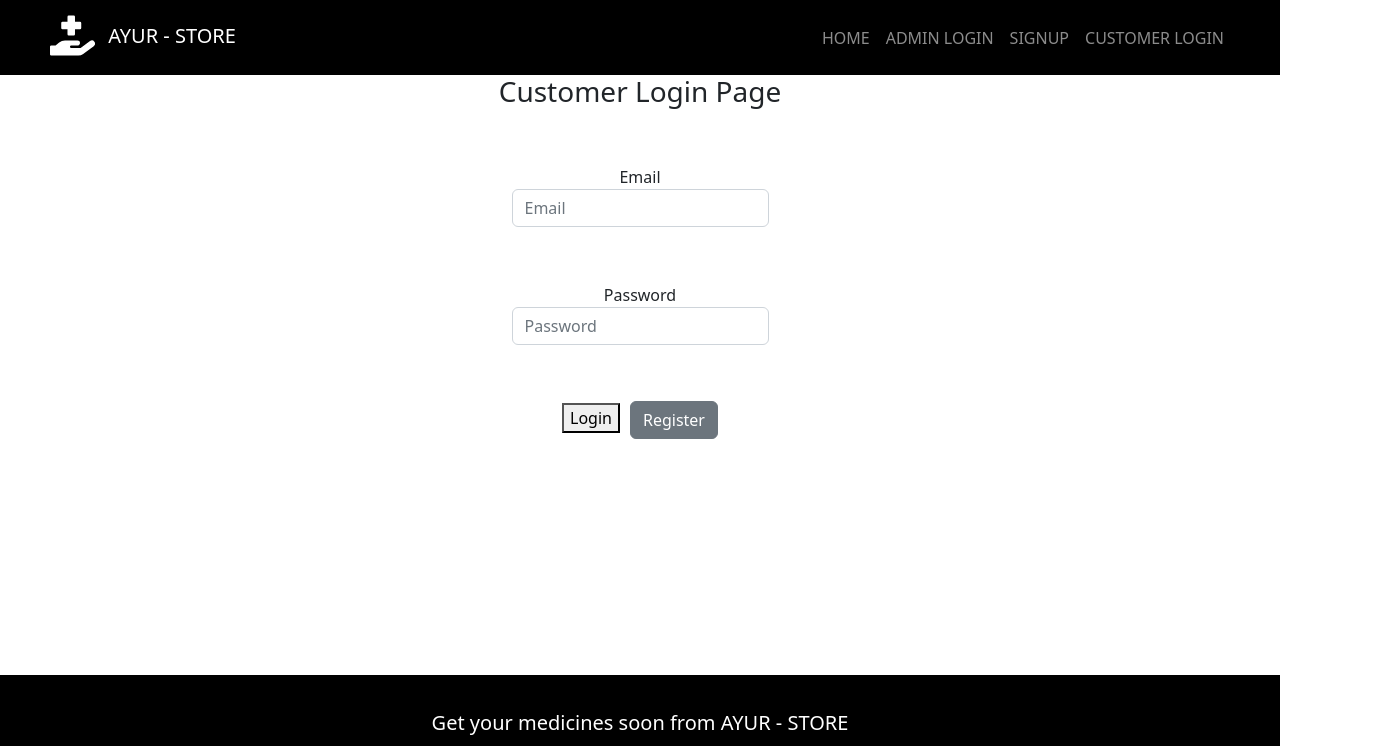
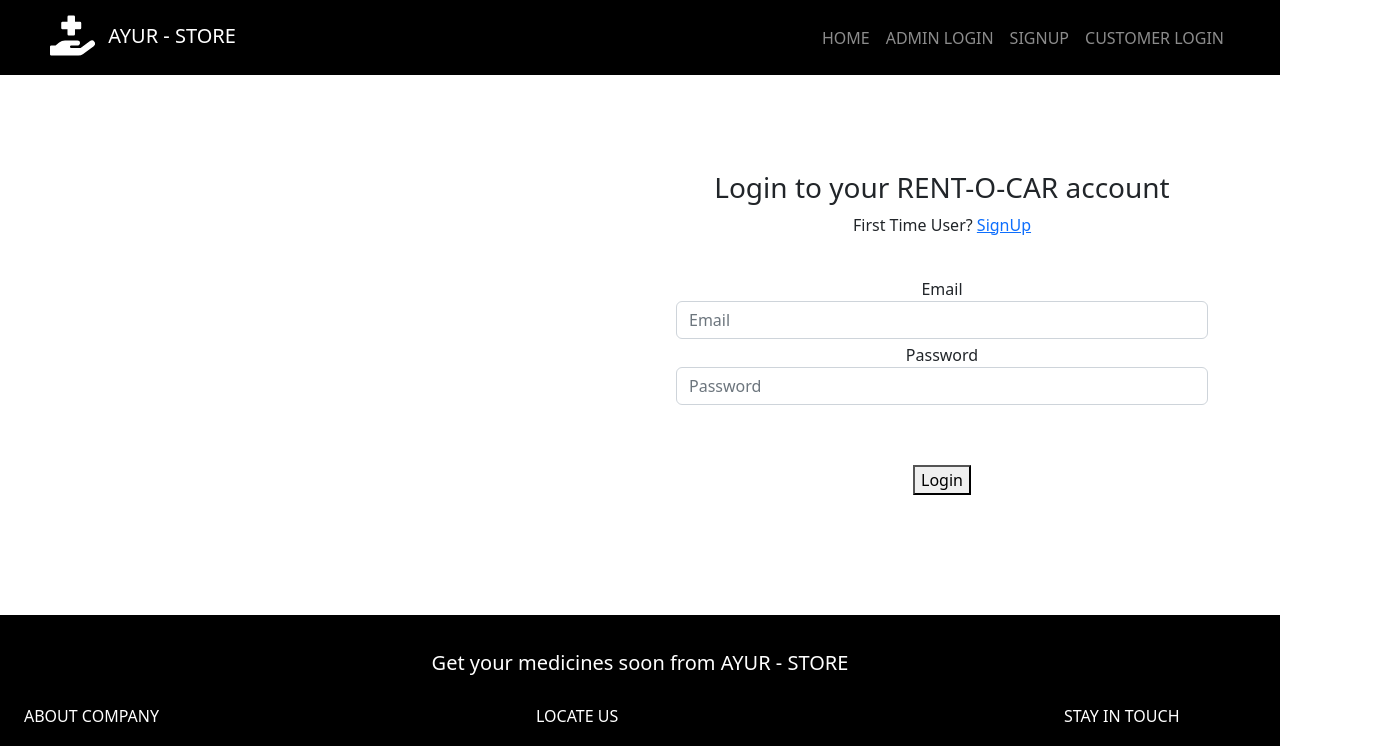
Before and after one commit to AnandJoshi901/Ayurveda-App, a React (Create React App) app in the folder OAA_Practice/oaa/: page /Customer-Login in a window 1280 px wide. Shown: the top 746 px of the page, 1376 px wide, since content can reach past the window. Built offline with nearby package versions, Linux system fonts and the light colour scheme.

Commit message:
customer login is updated

```diff
--- a/OAA_Practice/oaa/src/Components/Registration/CustomerLogin.jsx
+++ b/OAA_Practice/oaa/src/Components/Registration/CustomerLogin.jsx
@@ -106,31 +106,24 @@ function CustomerLogin() {
       }
     );
   };
+return (
+    <>
+    <HomeNavBar />
+  <div className="container-fluid px-1 px-md-5 px-lg-1 px-xl-5 py-5 mx-auto">
+    <div className="card card0 border-0">
+        <div className="row d-flex">
+            <div className="col-lg-6 bg-image">
+                <div className="bg-text text-white">Welcome to RENT-O-CAR</div>
+                <div className="text-white text-center"> You're Just One Step Away From Renting Your Favourite Car</div>
+            </div>
+            <div className="col-lg-6 text-center">
+                <div className="card2 card border-0 px-4 py-5">
+                    <h3 className="mb-2">Login to your RENT-O-CAR account</h3>
+                    <p className="mb-4 text-sm">First Time User? <a className="text-primary login" href="/CustomerRegister">SignUp</a></p>
 
 
-  return (
-    <div>
-      <HomeNavBar />
-    <div className='App container col-6'>
-
-      <h3>Customer Login Page</h3>
-      <ul>
-        {Object.entries(formErrors || {}).map(([prop, value]) => {
-          return (
-            <ol className='error-message' key={prop}>
-              {value}
-            </ol>
-          );
-        })}
-      </ul>
-      <form onSubmit={submit} noValidate>
-        <div className='row'>
-
-
-        </div>
-
-        <div className='mb-3'>
-          <label htmlFor='email'>Email</label>
+                    <div className="row mt-3">
+                        <div className="col"><label htmlFor='email'>Email</label>
           <input
             className={
               formErrors && formErrors.email
@@ -143,9 +136,13 @@ function CustomerLogin() {
             noValidate
             onBlur={handleChange}
           />
-        </div>
-        <div className='mb-3'>
-          <label htmlFor='password'>Password</label>
+                            <div className="invalid-feedback"> Email Id not valid</div>
+                        </div>
+
+                    </div>
+                    <div className="row mt-1">
+                        <div className="col">
+                        <label htmlFor='password'>Password</label>
           <input   onChange={(e) => onInputChange(e)}
             className={
               formErrors && formErrors.password
@@ -158,35 +155,35 @@ function CustomerLogin() {
             noValidate
             onBlur={handleChange}
           />
-        </div>
-        {/* <div className='mb-3'>
-          <label htmlFor='confirmpassword'>Confirm Password</label>
-          <input
-            className={
-              formErrors && formErrors.confirmpassword
-                ? 'form-control error'
-                : 'form-control'
-            }
-            placeholder='Password'
-            type='password'
-            name='confirmpassword'
-            noValidate
-            onBlur={handleChange}
-          />
-        </div> */}
-        <div className='mb-3'>
-        <Link ><button
+                        </div>
+                    </div>
+                    <div className="text-center" style={{ display: 'block',
+                                    width: 700,
+                                    padding: 30 }}>
+
+                        <div id="loginMessage"></div>
+                    </div>
+                    <div className="row mb-4">
+
+                        <div className="col"> <Link ><button
             type='submit'
             disabled={Object.entries(formErrors || {}).length > 0}
             onClick={(e) => submit(e)}
           >
             Login
-          </button></Link>
-          <Link to={`/CustomerRegister`} ><button style={{marginLeft: "10px"}} className="btn btn-secondary">Register</button></Link>
+          </button>
+          </Link></div>
+
+                    </div>
+
+                </div>
+            </div>
         </div>
-      </form>
     </div>
-    </div>
-  );
+  </div>
+  </>
+ );
 }
+
+
 export default CustomerLogin;
```
